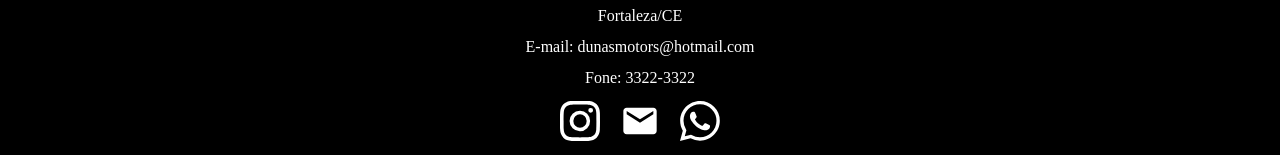
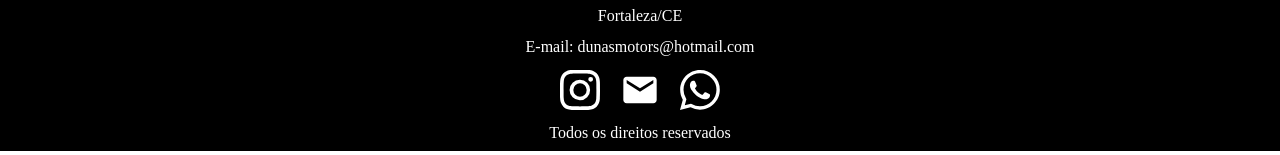
Before and after one commit to matheuswillcox/DunasMotors, a React (Create React App) app: page / in a window 1280 px wide. Shown: the part 2860-3015 px from the top of the page. Built offline with nearby package versions, Linux system fonts and the light colour scheme; a web font is replaced by a local one.

Commit message:
fix/correcao do numero fixo

```diff
--- a/src/components/footer/index.jsx
+++ b/src/components/footer/index.jsx
@@ -12,7 +12,7 @@ function Footer() {
           </div>
           <div className="dadosDeContato"> Fortaleza/CE</div>
           <div className="dadosDeContato">E-mail: dunasmotors@hotmail.com</div>
-          <div className="dadosDeContato">Fone: 3322-3322</div>
+          {/* <div className="dadosDeContato">Fone: 3322-3322</div> */}
           <div className="divEmojis">
             <a
               target="_blank"
```
